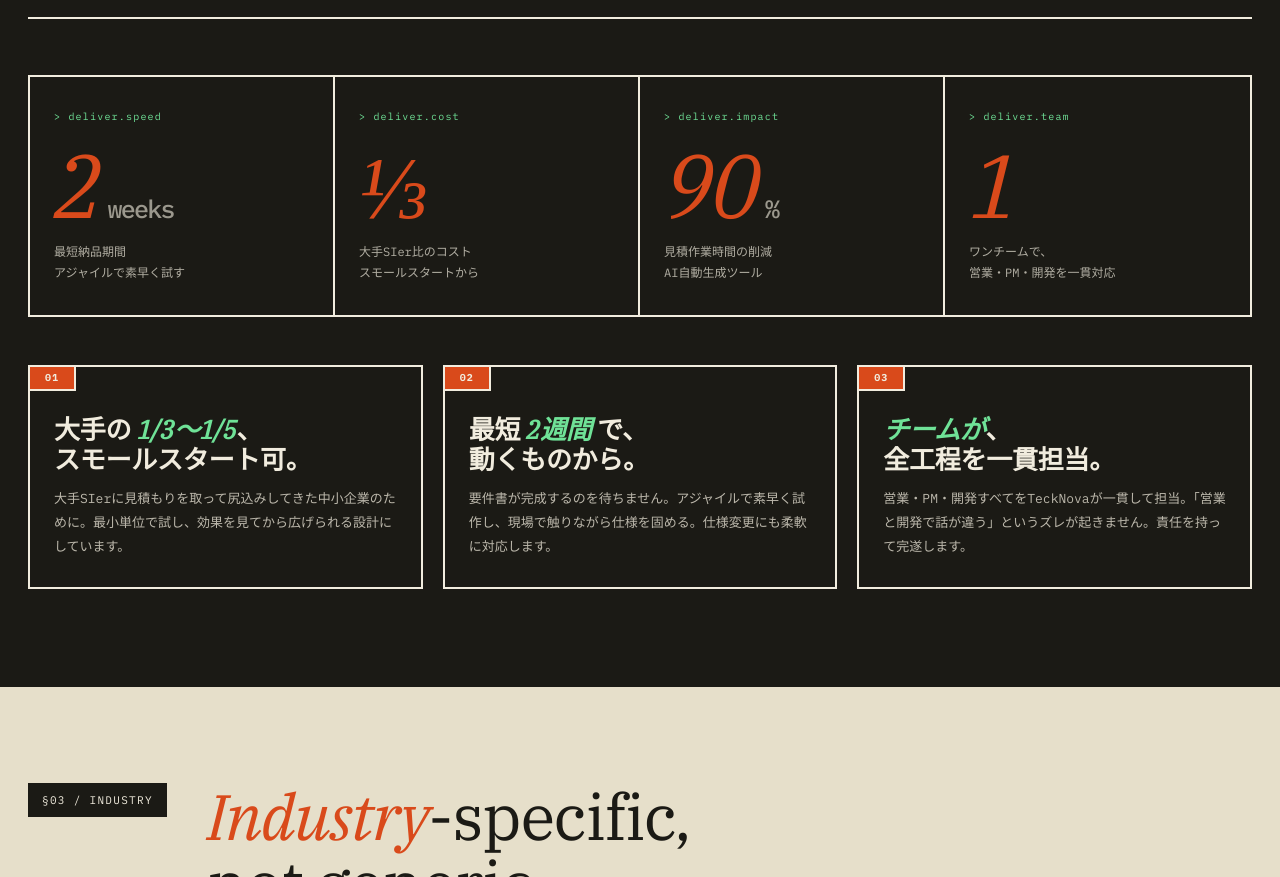
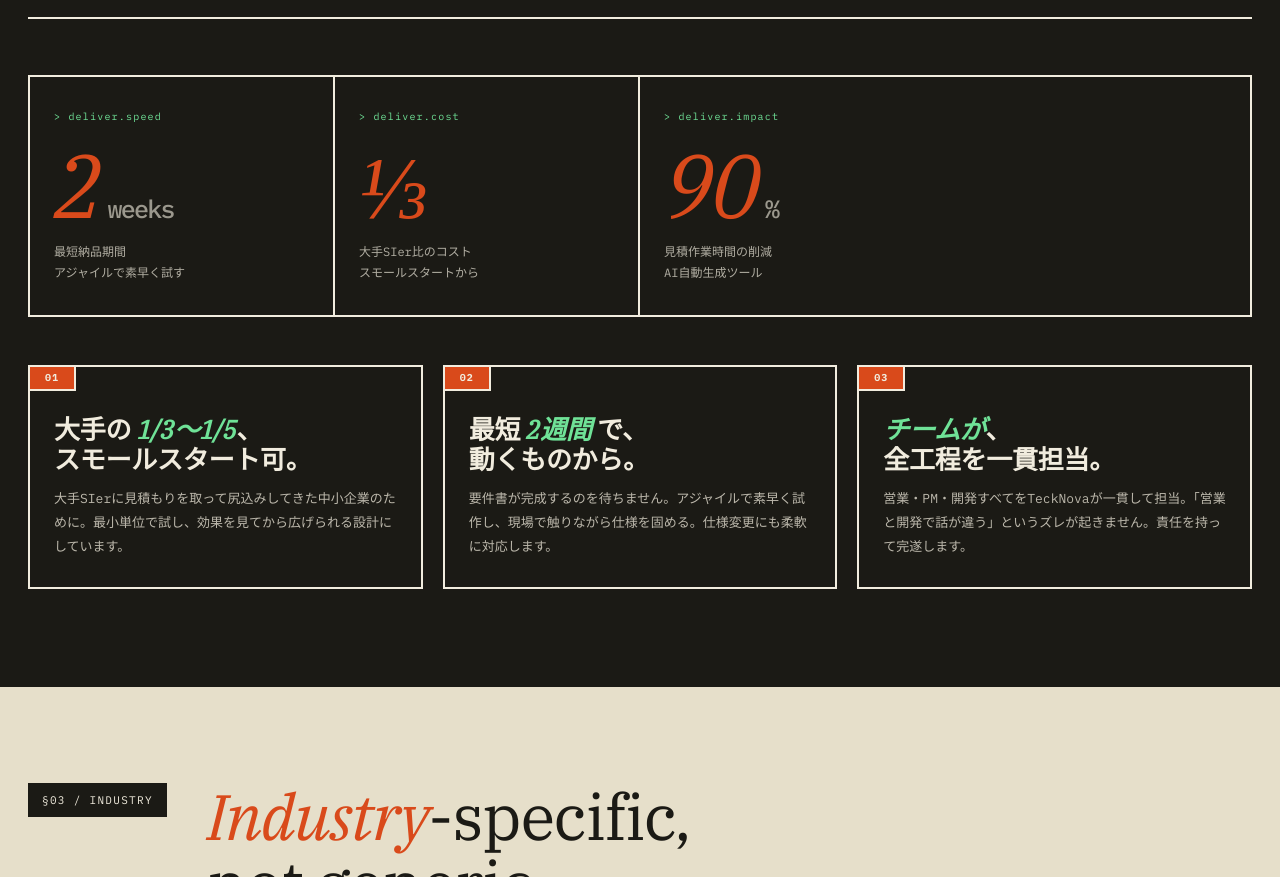
Before and after one commit to rhino-tower/tmp-hp, a website built with Vite: page index.html in a window 1280 px wide. Shown: the part 2107-2984 px from the top of the page. Built offline with nearby package versions, Linux system fonts and the light colour scheme; a web font is replaced by a local one.

Commit message:
fix: deliver.teamカードを削除

```diff
--- a/index.html
+++ b/index.html
@@ -359,11 +359,6 @@
           <div class="stat__num"><em>90</em><span class="unit">%</span></div>
           <div class="stat__label">見積作業時間の削減<br>AI自動生成ツール</div>
         </div>
-        <div class="stat">
-          <div class="stat__tag">&gt; deliver.team</div>
-          <div class="stat__num"><em>1</em></div>
-          <div class="stat__label">ワンチームで、<br>営業・PM・開発を一貫対応</div>
-        </div>
       </div>
 
       <div class="why-grid">
```
